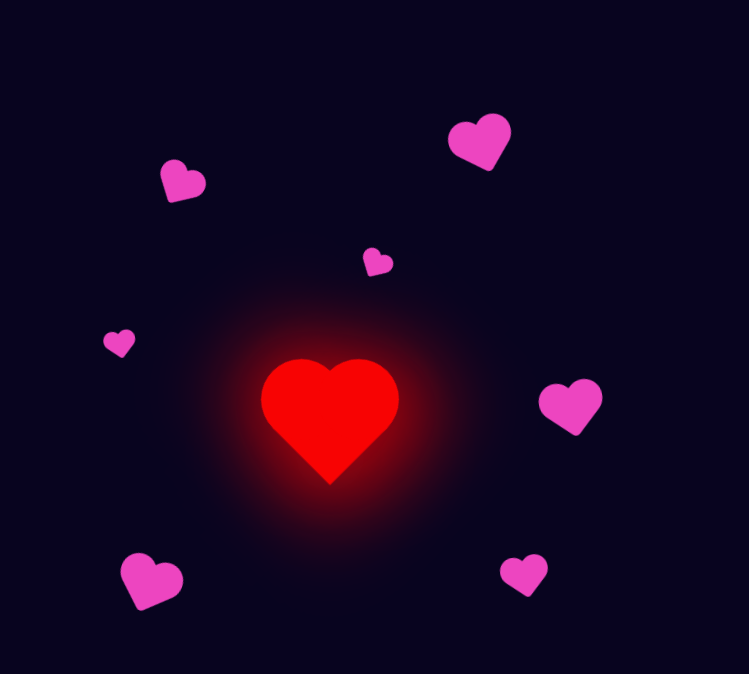
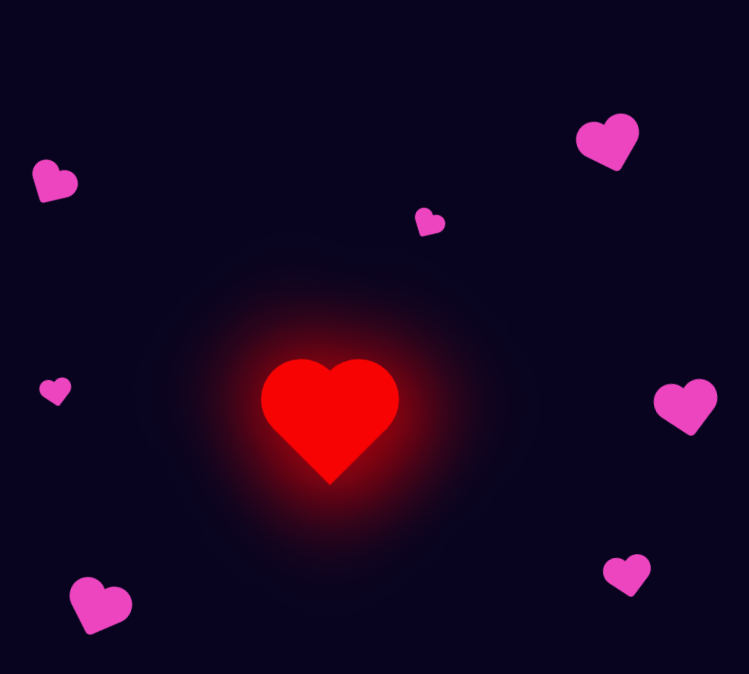
Before and after one commit to PhChLong/14-2_project, a plain HTML site: page index.html in a window 1280 px wide. Shown: the whole page, without its empty margins (318-1067 px from the left). Drawn offline with Linux system fonts and the light colour scheme.

Commit message:
Update style.css

```diff
--- a/style.css
+++ b/style.css
@@ -21,7 +21,7 @@ body{
     animation: pounding 0.75s linear infinite;
 }
 #box:hover{
-    animation: racing 0.4s linear infinite;
+    animation: racing 0.52s linear infinite;
 }
 @keyframes pounding{
     0%{transform: scale(1.06)}
@@ -60,43 +60,43 @@ body{
 #heart1{
     position: fixed;
     top: 20%;
-    left: 37%;
+    left: 27%;
     transform: rotate(30deg)
 
 }
 #heart2{
     position: fixed;
-    bottom: 55%;
-    left: 33%;
+    bottom: 49%;
+    left: 28%;
     transform: rotate(-10deg)
 }
 #heart3{
     position: fixed;
     bottom: 45%;
-    left: 67%;
+    left: 76%;
     transform: rotate(-10deg)
 }
 #heart4{
     position: fixed;
-    bottom: 65%;
-    left: 53%;
+    bottom: 70%;
+    left: 57%;
     transform: rotate(30deg)
 }
 #heart5{
     position: fixed;
     bottom: 25%;
-    left: 64%;
+    left: 72%;
     transform: rotate(-10deg)
 }
 #heart6{
     position: fixed;
-    bottom: 23%;
-    left: 34%;
+    bottom: 20%;
+    left: 30%;
     transform: rotate(20deg)
 }
 #heart7{
     position: fixed;
     top: 14%;
-    right: 35%;
+    right: 25%;
     transform: rotate(-17deg)
 }
```
